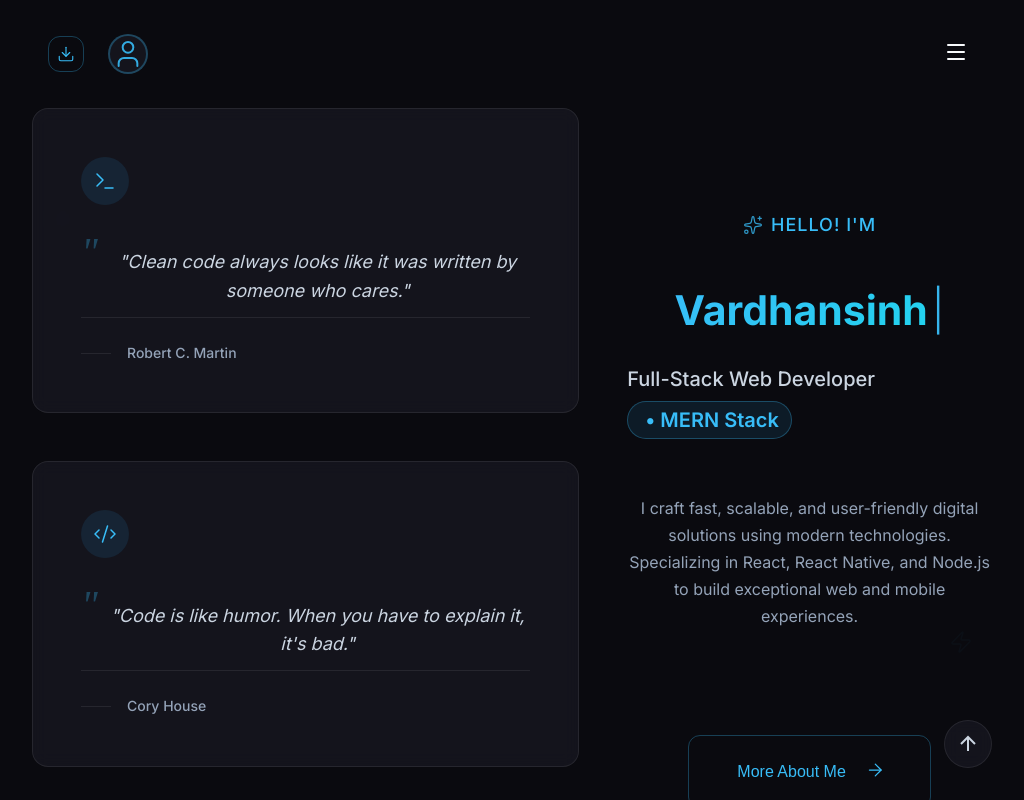
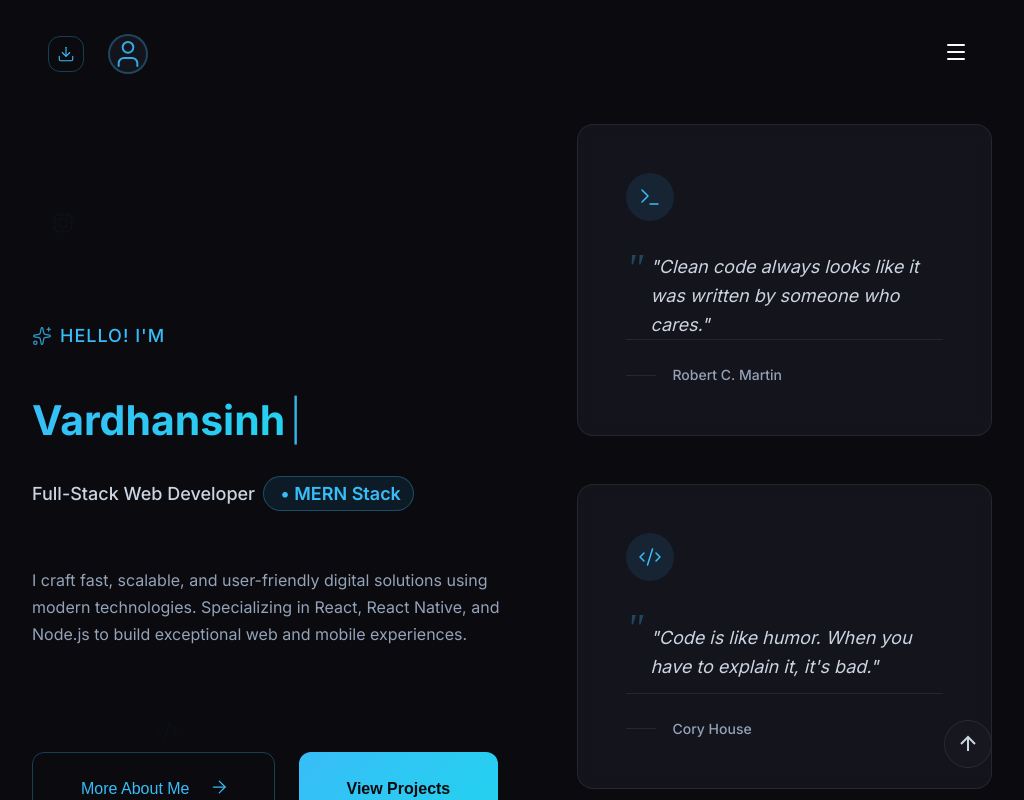
Before and after one commit to vardhan781/Portfolio, a React (Vite) app: page / in a window 1024 px wide. Shown: the top 800 px of the page. Built offline with nearby package versions, Linux system fonts and the light colour scheme.

Commit message:
Updated Icons & Responsiveness

```diff
--- a/src/components/About/About.css
+++ b/src/components/About/About.css
@@ -198,10 +198,9 @@
 }
 
 .achievement-icon {
-  width: 16px;
-  height: 16px;
-  filter: brightness(0) saturate(100%) invert(66%) sepia(77%) saturate(687%)
-    hue-rotate(162deg) brightness(101%) contrast(97%);
+  color: var(--accent-primary);
+  opacity: 0.9;
+  flex-shrink: 0;
 }
 
 .achievement-item span {
--- a/src/components/About/About.jsx
+++ b/src/components/About/About.jsx
@@ -1,7 +1,13 @@
 import "./About.css";
 import { assets } from "../../assets/assets";
 import { motion } from "framer-motion";
-import { GraduationCap, Code2, BookOpen, ChevronRight } from "lucide-react";
+import {
+  GraduationCap,
+  Code2,
+  BookOpen,
+  ChevronRight,
+  CheckCircle,
+} from "lucide-react";
 
 const About = () => {
   const techIcons = [
@@ -101,25 +107,25 @@ const About = () => {
 
               <div className="card-achievements">
                 <div className="achievement-item">
-                  <img
-                    src={assets.bullet_arrow}
-                    alt=""
+                  <CheckCircle
+                    size={16}
+                    strokeWidth={1.5}
                     className="achievement-icon"
                   />
                   <span>Specialization in Web Technologies</span>
                 </div>
                 <div className="achievement-item">
-                  <img
-                    src={assets.bullet_arrow}
-                    alt=""
+                  <CheckCircle
+                    size={16}
+                    strokeWidth={1.5}
                     className="achievement-icon"
                   />
                   <span>Advanced Software Development</span>
                 </div>
                 <div className="achievement-item">
-                  <img
-                    src={assets.bullet_arrow}
-                    alt=""
+                  <CheckCircle
+                    size={16}
+                    strokeWidth={1.5}
                     className="achievement-icon"
                   />
                   <span>Mobile Application Development</span>
--- a/src/components/Home/Home.css
+++ b/src/components/Home/Home.css
@@ -121,6 +121,9 @@
   flex-wrap: wrap;
   gap: var(--space-xs);
   line-height: 1.4;
+  justify-content: flex-start;
+  text-align: left;
+  width: 100%;
 }
 
 .prof-highlight {
@@ -131,6 +134,8 @@
   background: rgba(56, 189, 248, 0.1);
   border: 1px solid var(--border-accent);
   white-space: nowrap;
+  display: inline-flex;
+  align-items: center;
 }
 
 .home-para {
@@ -324,39 +329,80 @@
   white-space: nowrap;
 }
 
-@media (max-width: 1024px) {
+@media (min-width: 769px) and (max-width: 1024px) and (orientation: landscape) {
+  .home-container {
+    min-height: auto;
+    padding: calc(var(--header-height-scrolled) + var(--space-xl))
+      var(--space-lg) var(--space-xl);
+  }
+
+  .home-content {
+    grid-template-columns: 1.5fr 1fr;
+    gap: var(--space-xl);
+  }
+
+  .home-name {
+    font-size: clamp(2rem, 4vw, 3rem);
+  }
+
+  .home-quote-card {
+    min-height: 200px;
+  }
+
+  .home-prof {
+    font-size: clamp(var(--text-base), 1.8vw, var(--text-lg));
+  }
+}
+
+@media (min-width: 769px) and (max-width: 1024px) {
   .home-container {
     padding-top: calc(var(--header-height-scrolled) + var(--space-2xl));
   }
 
   .home-content {
-    grid-template-columns: 1fr;
-    gap: var(--space-2xl);
-    text-align: center;
+    grid-template-columns: 1.2fr 1fr;
+    gap: var(--space-xl);
+    text-align: left;
   }
 
   .hello-wrapper {
-    justify-content: center;
+    justify-content: flex-start;
+  }
+
+  .home-prof {
+    justify-content: flex-start;
+    text-align: left;
+    display: flex;
+    flex-direction: row;
+    flex-wrap: wrap;
+    gap: var(--space-xs);
+    margin: 0;
+    width: 100%;
+  }
+
+  .prof-highlight {
+    margin: 0;
+    display: inline-flex;
   }
 
   .home-para {
     max-width: 100%;
-    margin-left: auto;
-    margin-right: auto;
+    margin-left: 0;
+    margin-right: 0;
   }
 
   .home-cta {
-    justify-content: center;
+    justify-content: flex-start;
   }
 
   .home-right {
-    order: -1;
-    max-width: 600px;
-    margin: 0 auto;
+    order: 0;
+    max-width: 100%;
+    margin: 0;
   }
 
   .home-quote-card {
-    min-height: auto;
+    min-height: 200px;
   }
 }
 
@@ -365,6 +411,16 @@
     padding: calc(var(--header-height-scrolled) + var(--space-xl))
       var(--space-md) var(--space-xl);
     min-height: auto;
+  }
+
+  .home-content {
+    grid-template-columns: 1fr !important;
+    gap: var(--space-2xl);
+    text-align: center;
+  }
+
+  .hello-wrapper {
+    justify-content: center;
   }
 
   .home-name {
@@ -376,10 +432,24 @@
     flex-direction: column;
     gap: var(--space-xs);
     align-items: center;
+    justify-content: center;
+    text-align: center;
+  }
+
+  .home-right {
+    order: -1;
+    max-width: 600px;
+    margin: 0 auto;
   }
 
   .prof-highlight {
     margin-top: var(--space-xs);
+    white-space: normal;
+    text-align: center;
+    display: flex;
+    justify-content: center;
+    padding: 6px 16px;
+    line-height: 1.3;
   }
 
   .home-cta {
@@ -446,6 +516,18 @@
     line-height: 1.6;
   }
 
+  .home-prof {
+    font-size: var(--text-sm);
+    gap: 4px;
+  }
+
+  .prof-highlight {
+    font-size: var(--text-sm);
+    padding: 4px 12px;
+    margin-top: 4px;
+    flex-wrap: wrap;
+  }
+
   .home-quote-card {
     padding: var(--space-md);
     min-height: 180px;
@@ -481,27 +563,6 @@
   }
 }
 
-@media (min-width: 769px) and (max-width: 1024px) and (orientation: landscape) {
-  .home-container {
-    min-height: auto;
-    padding: calc(var(--header-height-scrolled) + var(--space-xl))
-      var(--space-lg) var(--space-xl);
-  }
-
-  .home-content {
-    grid-template-columns: 1.5fr 1fr;
-    gap: var(--space-xl);
-  }
-
-  .home-name {
-    font-size: clamp(2rem, 4vw, 3rem);
-  }
-
-  .home-quote-card {
-    min-height: 200px;
-  }
-}
-
 @media (min-width: 1440px) {
   .home-container {
     padding: calc(var(--header-height) + var(--space-3xl)) var(--space-3xl)
--- a/src/components/Projects/Projects.jsx
+++ b/src/components/Projects/Projects.jsx
@@ -134,7 +134,7 @@ const Projects = () => {
           type: "preview",
           icon: Smartphone,
           label: "Expo Preview",
-          url: "https://expo.dev/accounts/vardhan_sinh",
+          url: "https://expo.dev/accounts/vardhan_sinh/projects/rare-fashion-app",
         },
       ],
       imageComponent: <MobileMockup />,
```
